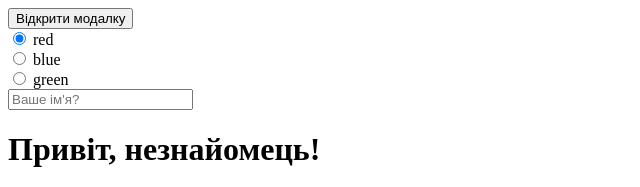
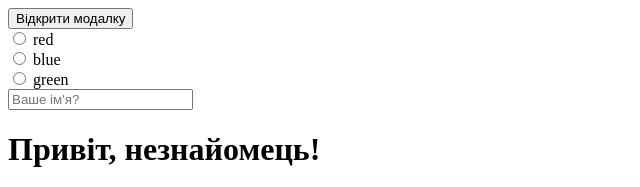
Before and after one commit to Timka09/HW-JS-19, a plain HTML site: page index.html in a window 1280 px wide. Shown: the top 187 px of the page, 0-640 px from the left. Drawn offline with Linux system fonts and the light colour scheme.

Commit message:
fix task 3

```diff
--- a/index.html
+++ b/index.html
@@ -31,7 +31,7 @@
     </div>
     <!-- Task 3 -->
     <div>
-      <input type="radio" id="red" name="drone" value="red" checked />
+      <input type="radio" id="red" name="drone" value="red"/>
       <label for="red">red</label>
     </div>
     <div>
```
